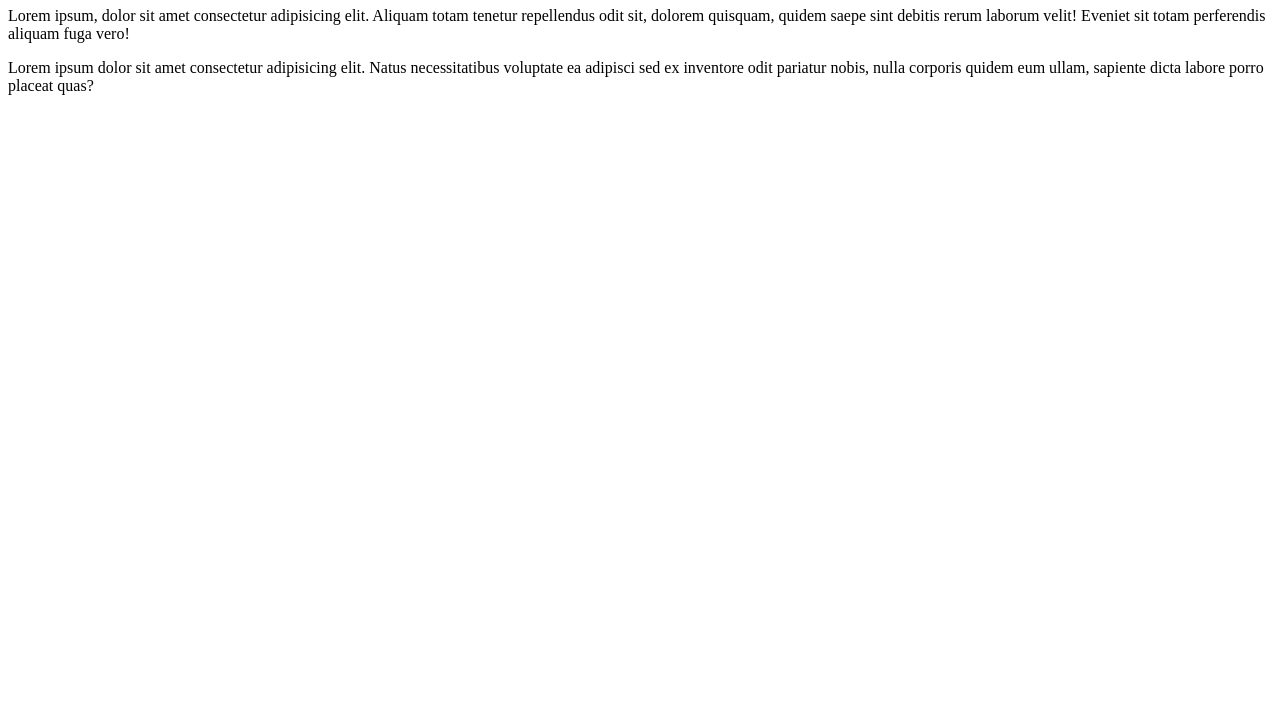
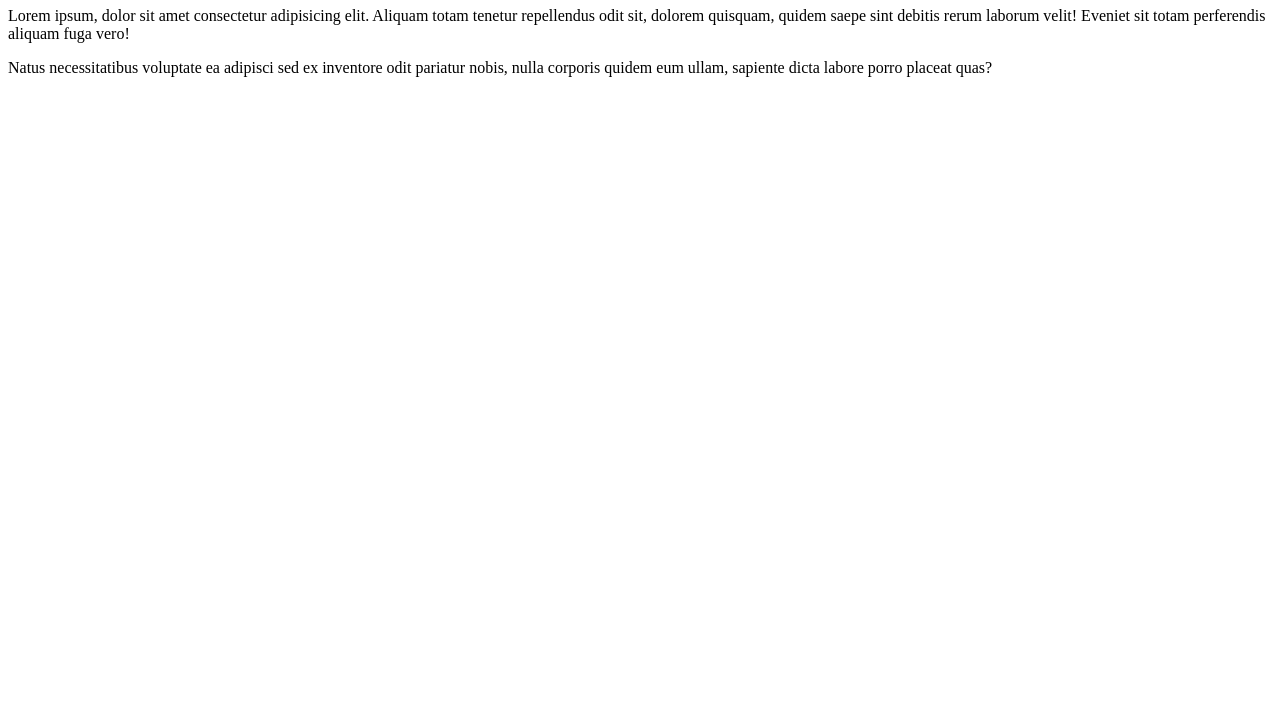
Before and after one commit to agusSantos23/ejercicioPracticoGit, a plain HTML site: page index.html in a window 1280 px wide. Shown: the part 73-800 px from the top of the page. Drawn offline with Linux system fonts and the light colour scheme.

Commit message:
Fix p-Lorem

```diff
--- a/index.html
+++ b/index.html
@@ -8,6 +8,6 @@
 <body>
   <h1>Hola Mundo</h1>
   <p>Lorem ipsum, dolor sit amet consectetur adipisicing elit. Aliquam totam tenetur repellendus odit sit, dolorem quisquam, quidem saepe sint debitis rerum laborum velit! Eveniet sit totam perferendis aliquam fuga vero!</p>
-  <p>Lorem ipsum dolor sit amet consectetur adipisicing elit. Natus necessitatibus voluptate ea adipisci sed ex inventore odit pariatur nobis, nulla corporis quidem eum ullam, sapiente dicta labore porro placeat quas?</p>
+  <p>Natus necessitatibus voluptate ea adipisci sed ex inventore odit pariatur nobis, nulla corporis quidem eum ullam, sapiente dicta labore porro placeat quas?</p>
 </body>
 </html>
```
